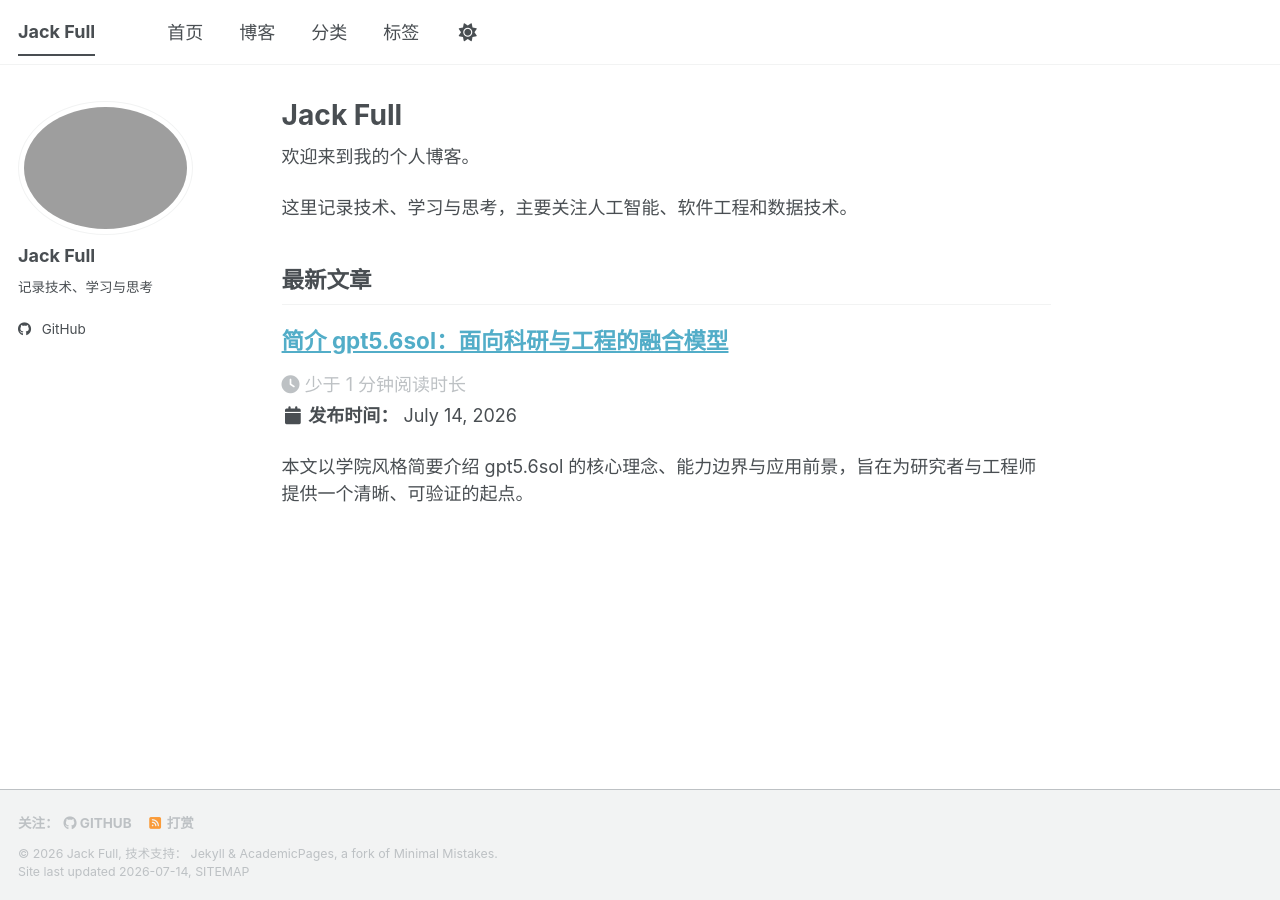
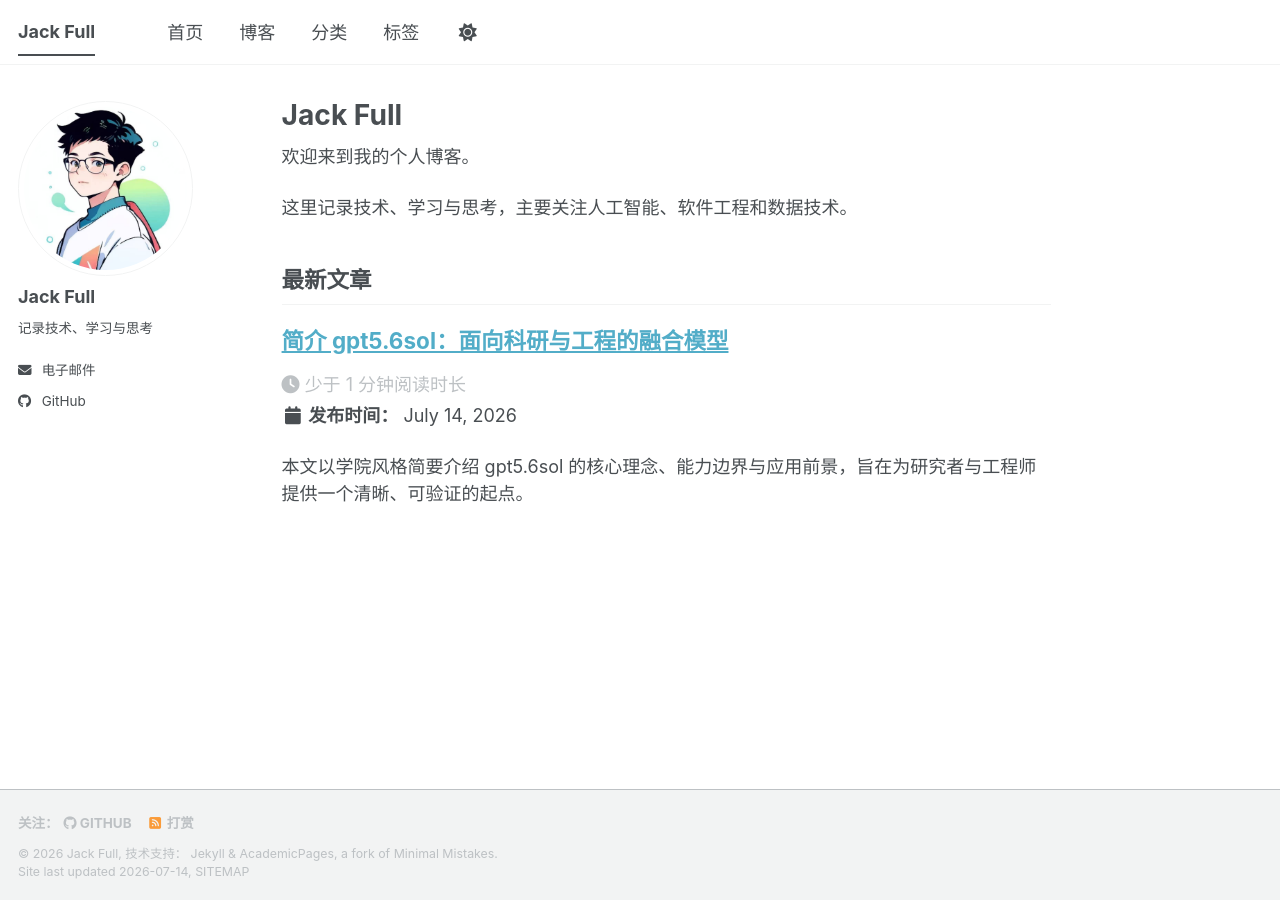
Before and after one commit to jackfull2023/jackfull2023.github.io, a Jekyll site: the page built from _pages/about.md, in a window 1280 px wide. Built offline with Jekyll 4.4.1, drawn with Linux system fonts in a browser that asks for light colours; a style sheet for code colours, icons or effects is not loaded.

Commit message:
Add author email and profile image

```diff
--- a/_config.yml
+++ b/_config.yml
@@ -23,14 +23,14 @@ repository               : "jackfull2023/jackfull2023.github.io"
 #               Additional customization can be done by editing /_includes/author-profile.html
 author:
   # Biographic information
-  avatar           : false
+  avatar           : "profile.jpg"
   name             : "Jack Full"
   pronouns         : # example: "she/her"
   bio              : "记录技术、学习与思考"
   location         :
   employer         :
   uri              : # URL
-  email            :
+  email            : "zaishijizhidian@163.com"
 
   # Academic websites
   academia         : # URL
```
Also changed, not shown: images/profile.jpg (added).
